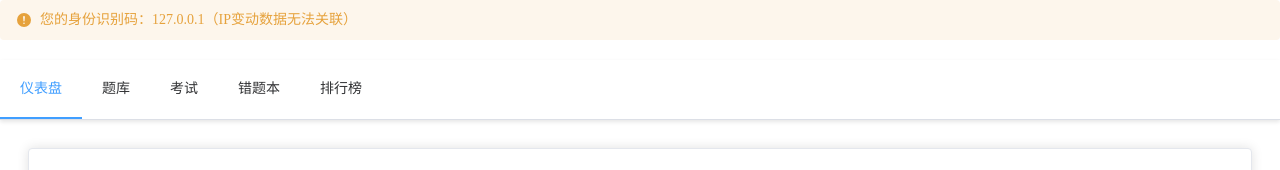
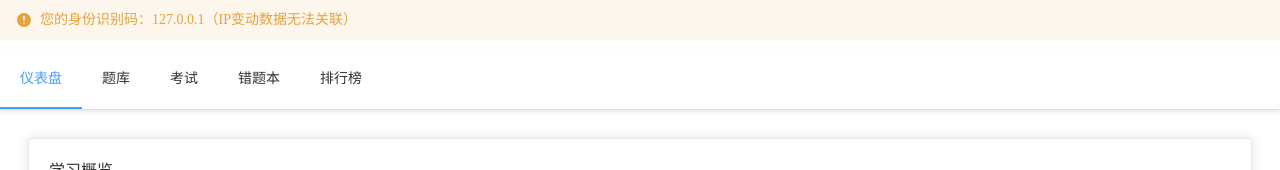
Before and after one commit to BlackLotusAL/CodeDojo, a Vue app in the folder frontend/: page /dashboard in a window 1280 px wide. Shown: the top 170 px of the page. Built offline with nearby package versions, Linux system fonts and the light colour scheme; no server answers.

Commit message:
fix: adjust layout to remove gap between top alert and navigation bar

```diff
--- a/frontend/src/App.vue
+++ b/frontend/src/App.vue
@@ -68,7 +68,7 @@ onMounted(async () => {
 <style scoped>
 .app-container {
   min-height: 100vh;
-  padding-top: 60px;
+  padding-top: 110px;
 }
 
 .ip-alert {
@@ -78,20 +78,20 @@ onMounted(async () => {
   right: 0;
   z-index: 1000;
   margin: 0;
+  border-radius: 0;
 }
 
 .main-nav {
   position: fixed;
-  top: 60px;
+  top: 50px;
   left: 0;
   right: 0;
   z-index: 999;
   background-color: #ffffff;
   box-shadow: 0 2px 4px rgba(0, 0, 0, 0.1);
-}
-
-.app-container {
-  padding-top: 120px;
+  margin: 0;
+  border-radius: 0;
+  min-height: 60px;
 }
 
 .fade-enter-active,
```
